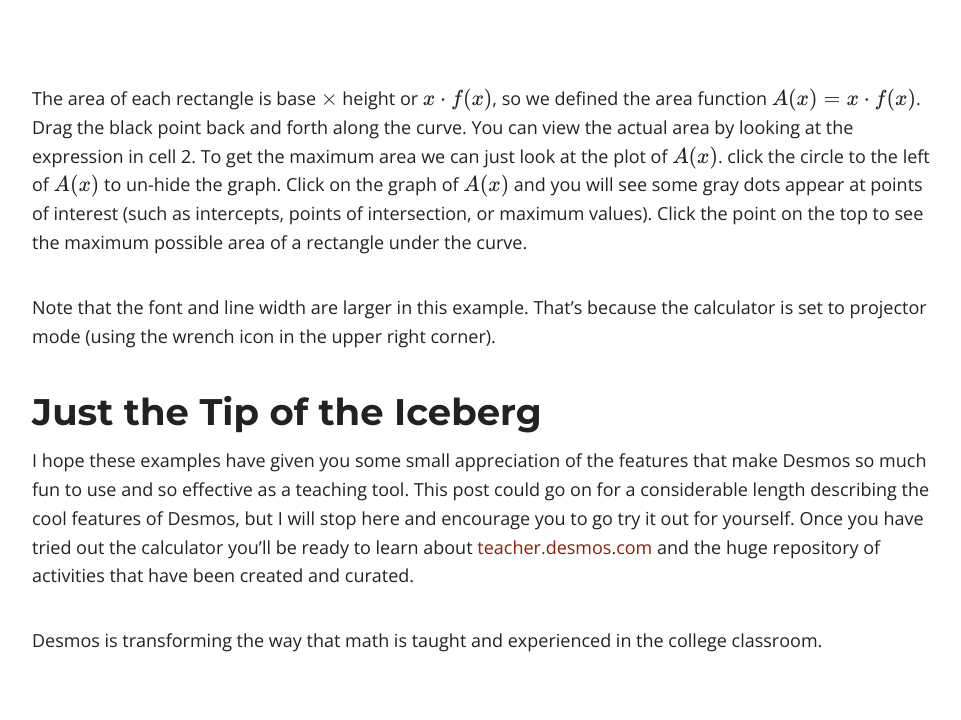
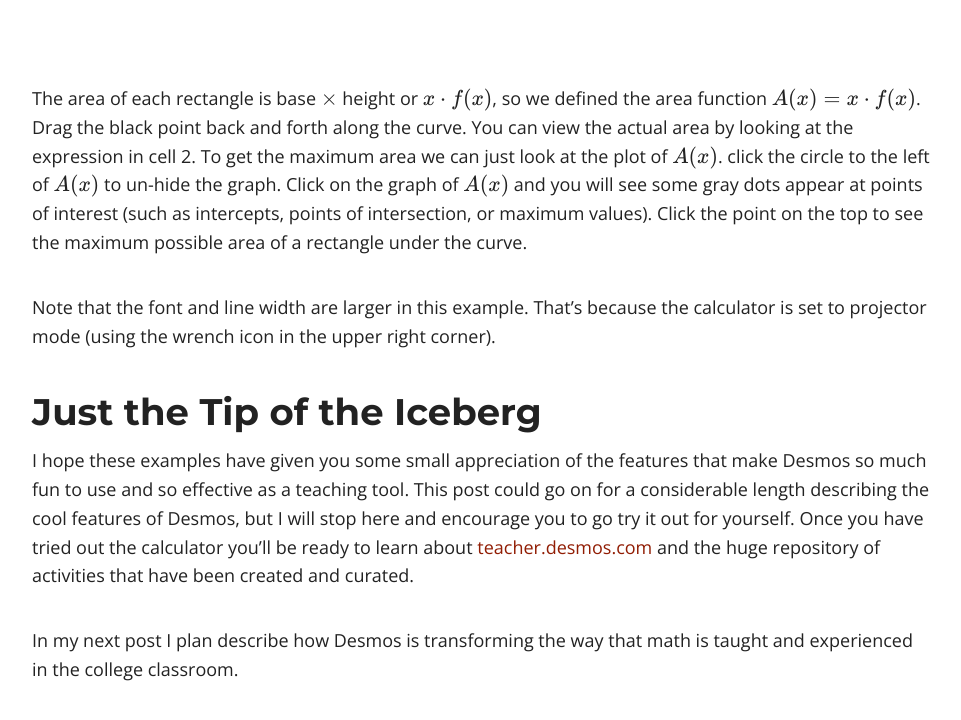
Before and after one commit to sergeballif/sergeballif.github.io, a Jekyll site: the page built from play.md, in a window 1280 px wide and 900 px high, scrolled down 6704 px, cut to the strip 0-767 px from the top of the window. Shown: the top 720 px of the strip, without its empty margins (158-1119 px from the left). Built offline with Jekyll 4.4.1, drawn with Linux system fonts in a browser that asks for light colours; nearby versions of some CDN libraries; formulas are drawn with MathJax 3.

Commit message:
Update play.md

```diff
--- a/play.md
+++ b/play.md
@@ -18,7 +18,7 @@
 
 Desmos is the graphing calculator I could only dream of having when I went through high school. It has a beautiful layout, it solves equations (numerically), it works with lists, and it can plot implicit functions and inequalities. It can be used for algebra, modeling, statistics, and even calculus. Best of all, it's freely available to use in a web browser or as a mobile app. How good do I think it is? Well, if you gave me the option of a \$100 TI calculator or the free Desmos app for my phone, I would certainly chose the Desmos app.
 
-The best way to learn Desmos is to go to [desmos.com](desmos.com) and try the calculator out. You'll be amazed at it's capabilities. There are plenty of tutorials to help you on your journey.
+The best way to learn Desmos is to go to [desmos.com](https://www.desmos.com/) and try the calculator out. You'll be amazed at it's capabilities. There are plenty of tutorials to help you on your journey.
 
 In this post I will highlight some of my favorite capabilities of Desmos with a minimal explanation. Throughout these examples, be sure to notice that calculator just begs for you to experiment and make changes as you go.
 
@@ -302,11 +302,6 @@
 
 ## Just the Tip of the Iceberg
 
-I hope these examples have given you some small appreciation of the features that make Desmos so much fun to use and so effective as a teaching tool. This post could go on for a considerable length describing the cool features of Desmos, but I will stop here and encourage you to go try it out for yourself. Once you have tried out the calculator you'll be ready to learn about [teacher.desmos.com](teacher.desmos.com) and the huge repository of activities that have been created and curated.
+I hope these examples have given you some small appreciation of the features that make Desmos so much fun to use and so effective as a teaching tool. This post could go on for a considerable length describing the cool features of Desmos, but I will stop here and encourage you to go try it out for yourself. Once you have tried out the calculator you'll be ready to learn about [teacher.desmos.com](https://teacher.desmos.com/) and the huge repository of activities that have been created and curated.
 
-
-
-
-
-
-Desmos is transforming the way that math is taught and experienced in the college classroom.
+In my next post I plan describe how Desmos is transforming the way that math is taught and experienced in the college classroom.
```
